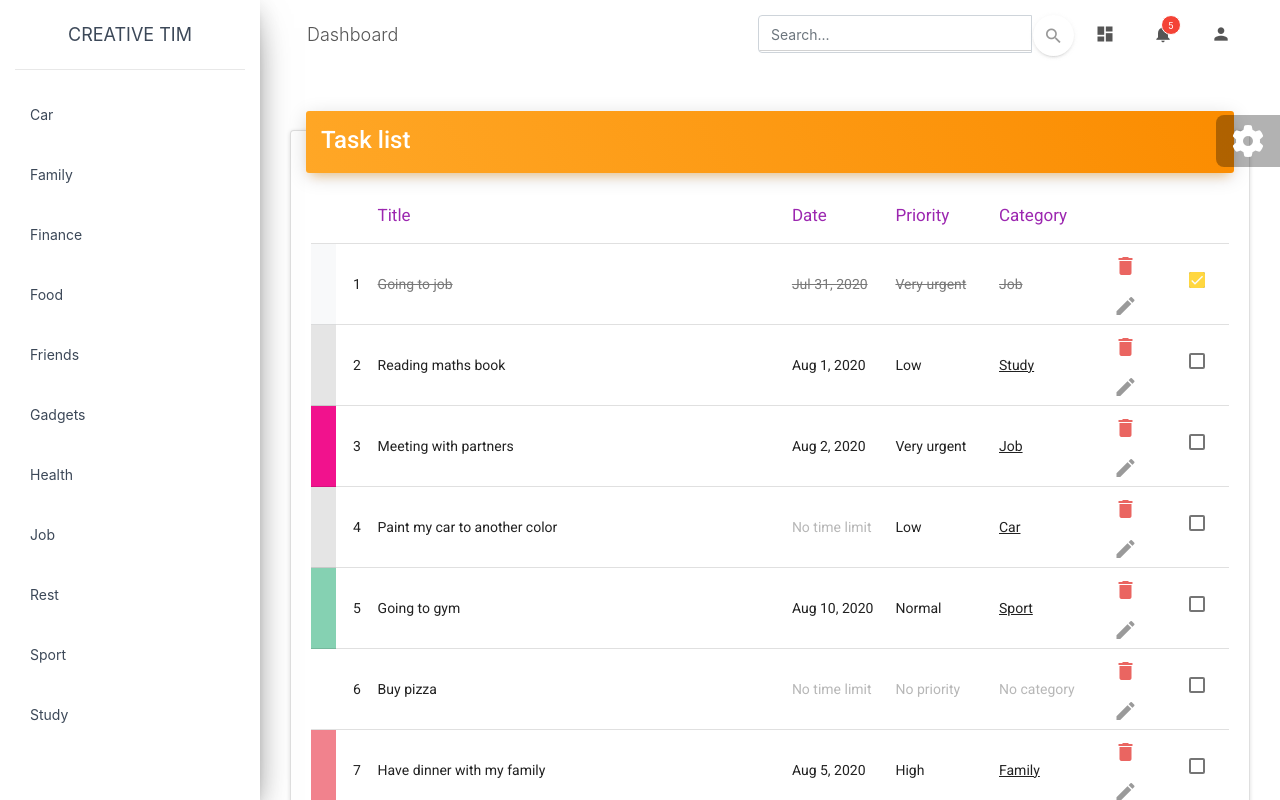
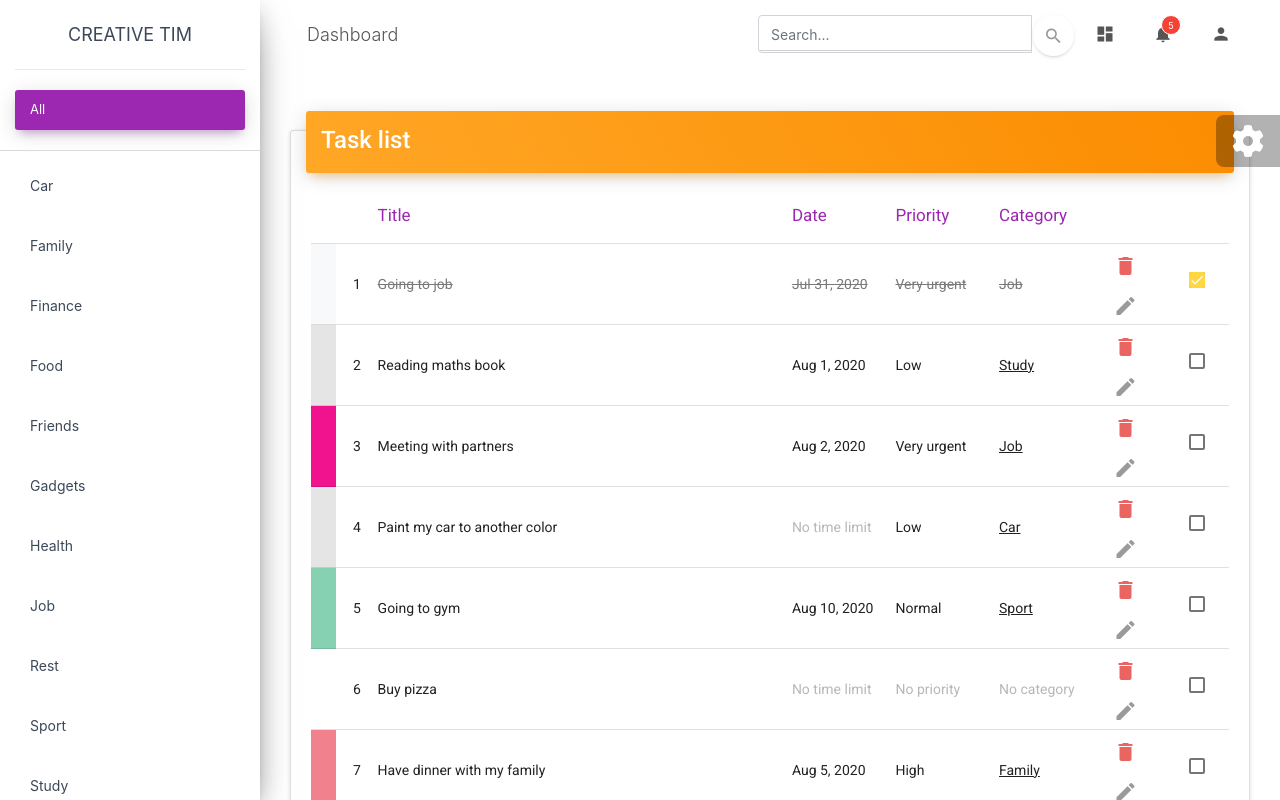
Before and after one commit to Jakhongir1117/Todo, an Angular app: page / in a window 1280 px wide. Shown: the top 800 px of the page. Built offline with nearby package versions, Linux system fonts and the light colour scheme.

Commit message:
20th step

```diff
--- a/src/app/views/categories/categories.component.html
+++ b/src/app/views/categories/categories.component.html
@@ -6,6 +6,24 @@
   </div>
     <div class="sidebar-wrapper">
       <ul class="nav">
+
+        <!-- virtual category 'All' -->
+        <li class="nav-item category" (click)="showTasksByCategory(null)" [class.active]="selectedCategory === null">
+
+          <a class="nav-link pointer">
+
+            <span class="all-category-title">All</span>
+
+          </a>
+
+        </li>
+
+
+
+
+        <!-- separator -->
+        <div class="line"></div>
+
         <li (click)="showTasksByCategory(category)"
         *ngFor="let category of categories" class="nav-item pointer"
 
--- a/src/styles.css
+++ b/src/styles.css
@@ -34,3 +34,8 @@
   text-decoration: underline;
   cursor: pointer;
 }
+
+.line {
+  border-bottom: 1px solid #dadada;
+  padding-top: 20px;
+}
```
